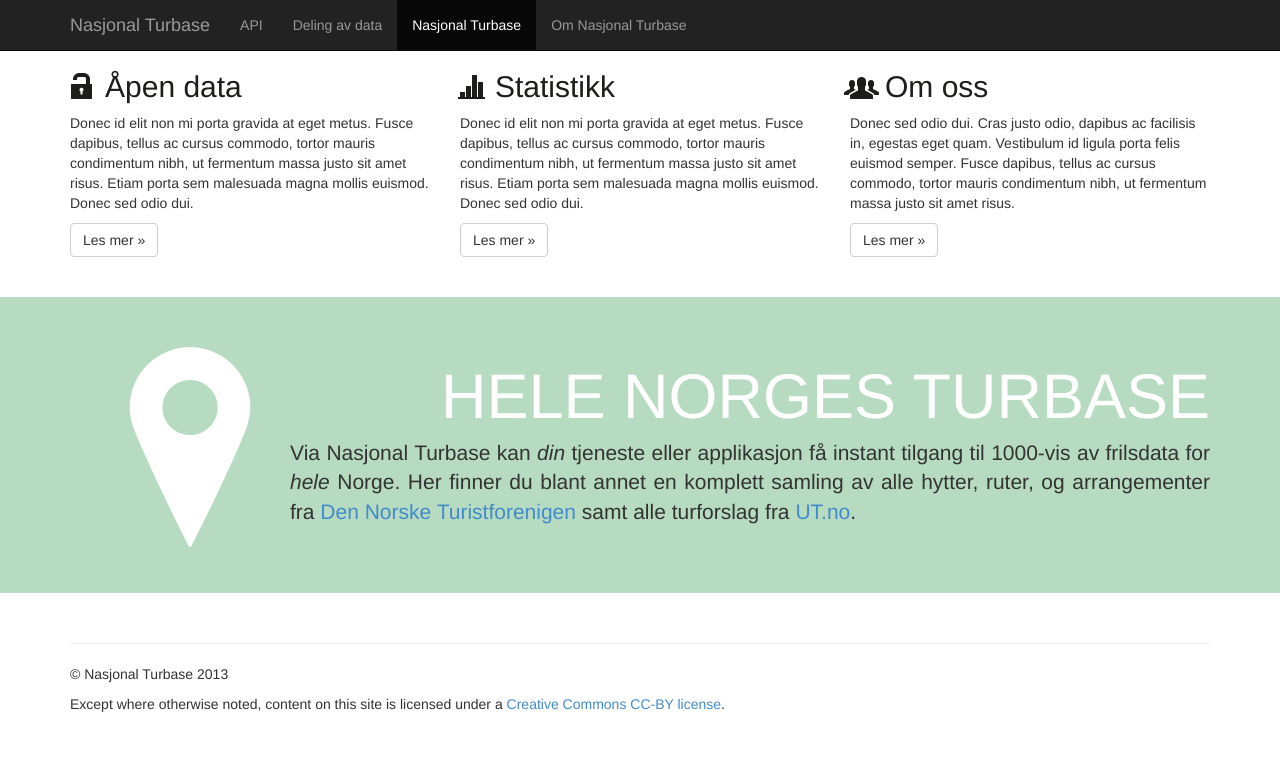
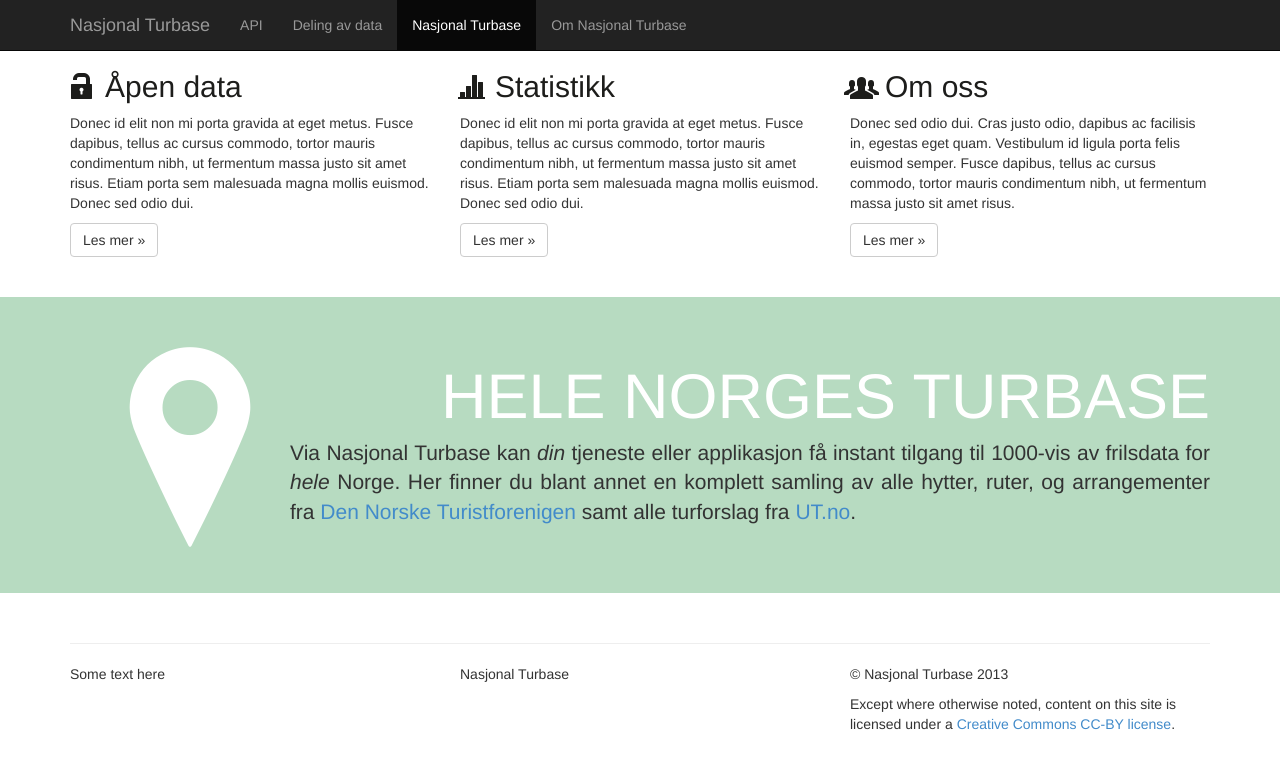
Before and after one commit to Turbasen/www.nasjonalturbase.no, a Jekyll site: the page built from index.html, in a window 1280 px wide. Shown: the top 769 px of the page. Built offline with Jekyll 4.4.1, drawn with Linux system fonts in a browser that asks for light colours; Markdown is read by kramdown in place of the engine named in the settings.

Commit message:
Add new footer layout

```diff
--- a/_layouts/default.html
+++ b/_layouts/default.html
@@ -57,13 +57,22 @@
       <hr>
 
       <footer>
+        <div class="row">
+          <div class="col-lg-4">
+            <p>Some text here</p>
+          </div>
+          <div class="col-lg-4">
+            <p>Nasjonal Turbase</p>
+          </div>
+          <div class="col-lg-4">
+            <p>&copy; Nasjonal Turbase 2013</p>
 
-        <p>&copy; Nasjonal Turbase 2013</p>
+            <p>Except where otherwise noted, content on this site is licensed
+            under a <a href="http://creativecommons.org/licenses/by/3.0/us/">
+            Creative Commons CC-BY license</a>.</p>
 
-        <p>Except where otherwise noted, content on this site is licensed under
-        a <a href="http://creativecommons.org/licenses/by/3.0/us/">Creative Commons
-        CC-BY license</a>.</p>
-
+          </div>
+        </div>
       </footer>
 
     </div> <!-- /container -->
```
